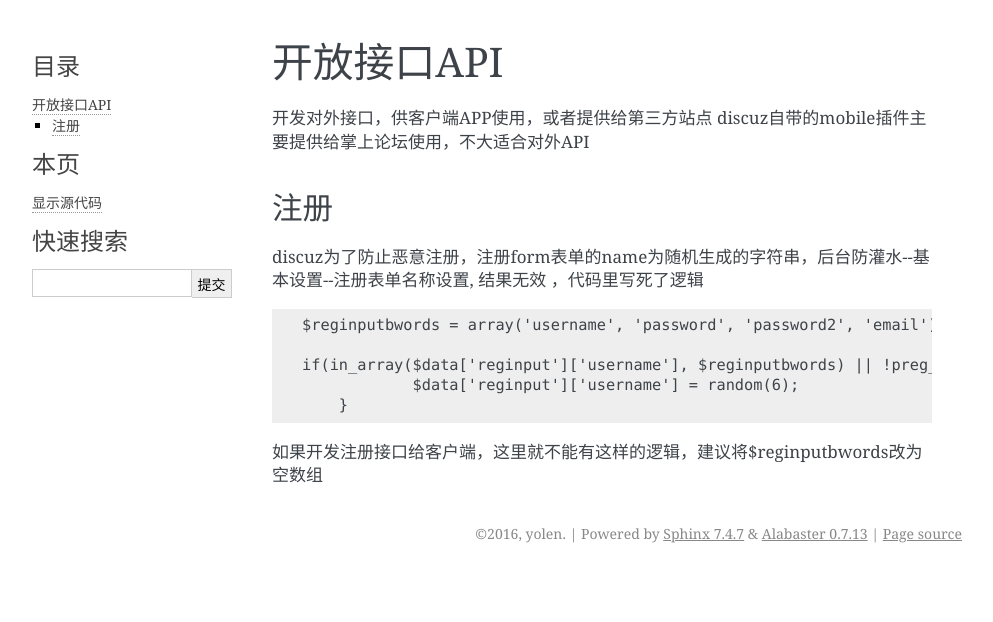
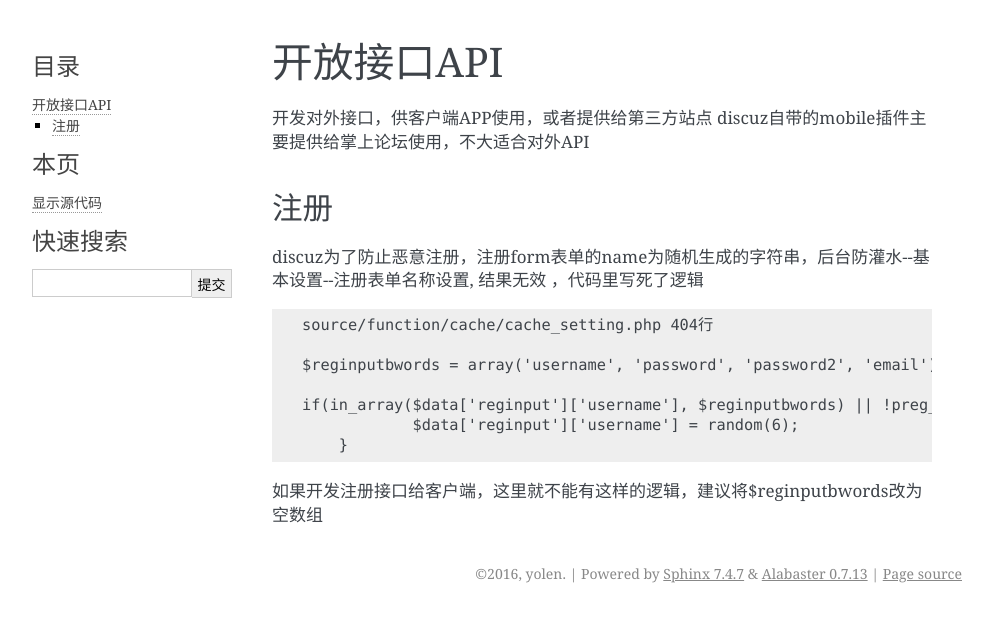
Before and after one commit to bixuai/discuz_doc, a Sphinx documentation site: the page built from source/api.rst, in a window 1280 px wide. Shown: the top 622 px of the page, without its empty margins (148-1141 px from the left). Built offline with Sphinx 7.4.7, drawn with Linux system fonts in a browser that asks for light colours.

Commit message:
make html update

```diff
--- a/source/api.rst
+++ b/source/api.rst
@@ -10,6 +10,8 @@ discuz为了防止恶意注册，注册form表单的name为随机生成的字符
 
 ::
 
+    source/function/cache/cache_setting.php 404行
+
     $reginputbwords = array('username', 'password', 'password2', 'email');
 
     if(in_array($data['reginput']['username'], $reginputbwords) || !preg_match('/^[A-z]\w+?$/', $data['reginput']['username'])) {
```
Also changed, not shown: 6 other files.
